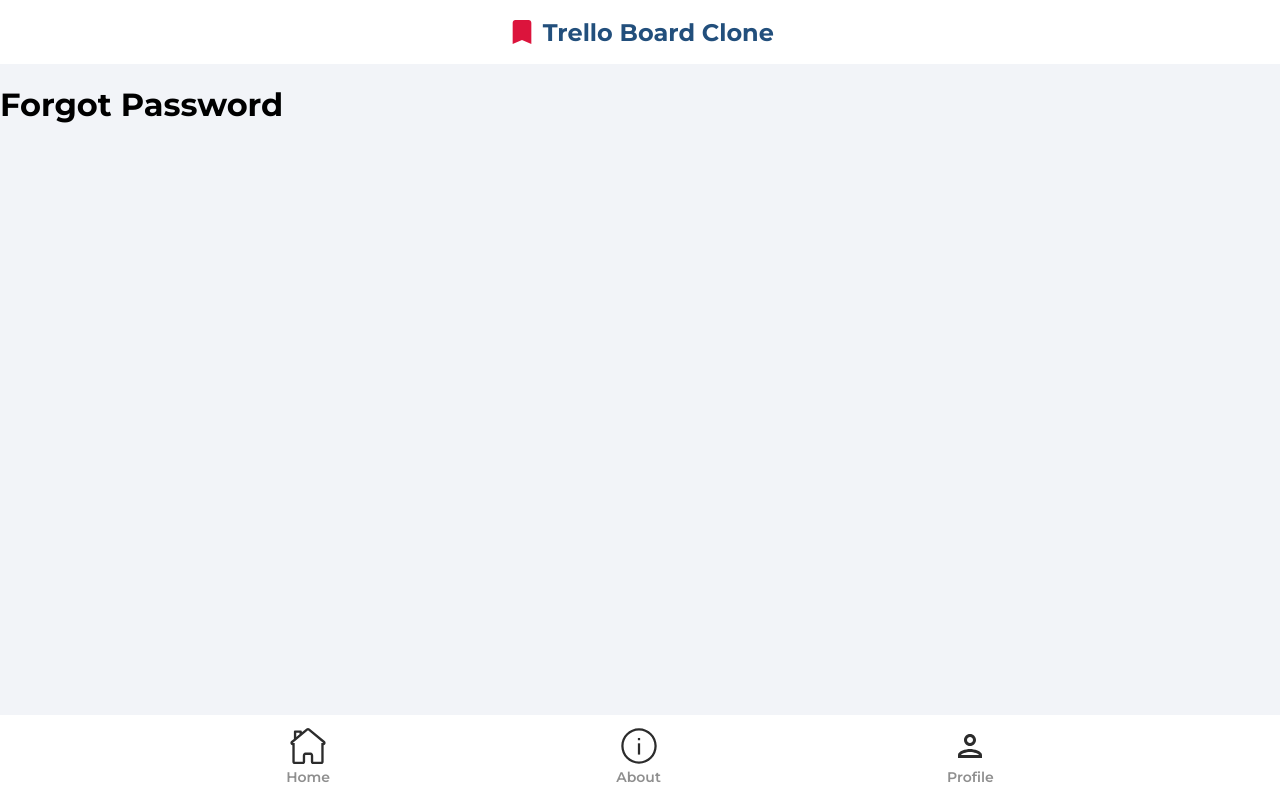
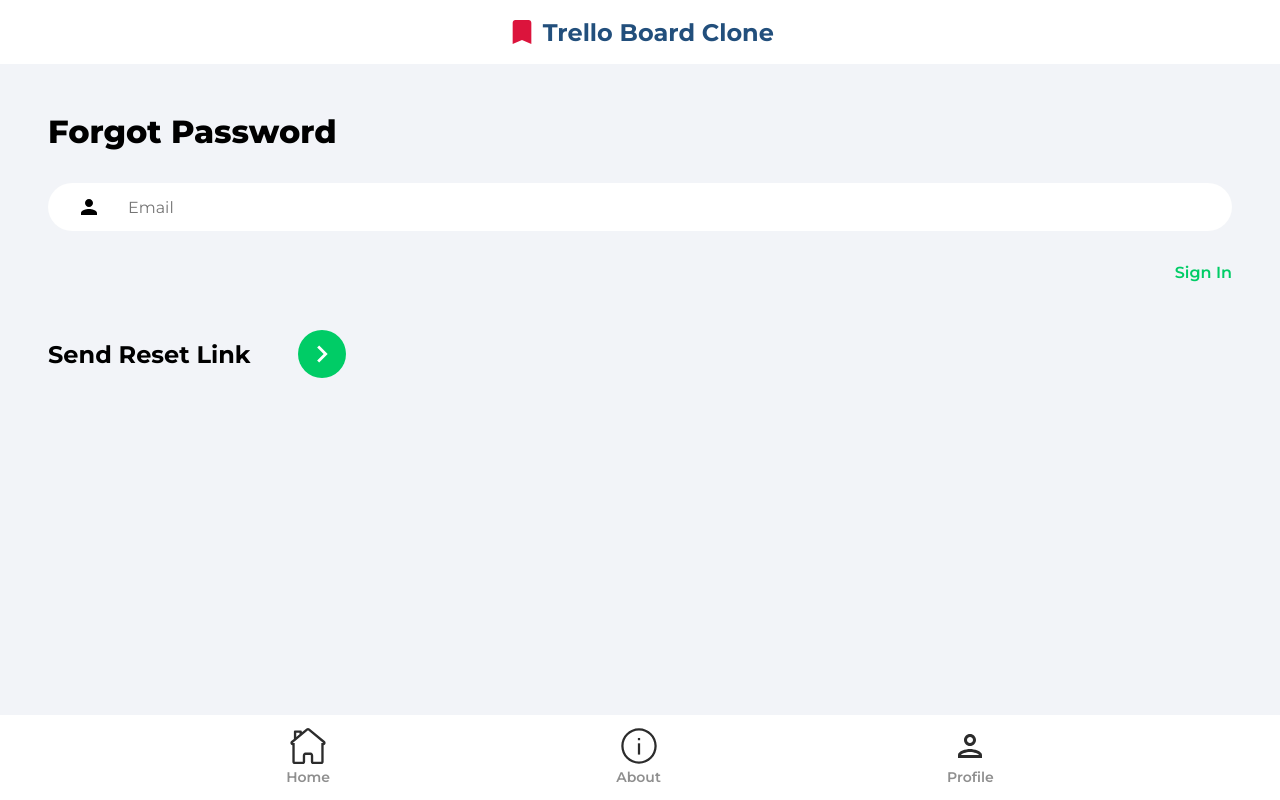
Before and after one commit to ostapyshyn/Trello, a React (Create React App) app: page /forgot-password in a window 1280 px wide. Built offline with nearby package versions, Linux system fonts and the light colour scheme; no server answers.

Commit message:
Fix forgot password

```diff
--- a/src/pages/ForgotPassword.jsx
+++ b/src/pages/ForgotPassword.jsx
@@ -1,11 +1,55 @@
-import React from 'react';
+import { useState } from 'react';
+import { Link } from 'react-router-dom';
+import { getAuth, sendPasswordResetEmail } from 'firebase/auth';
+import { toast } from 'react-toastify';
+import { ReactComponent as ArrowRightIcon } from '../assets/svg/keyboardArrowRightIcon.svg';
 
-const ForgotPassword = () => {
+function ForgotPassword() {
+  const [email, setEmail] = useState('');
+
+  const onChange = (e) => setEmail(e.target.value);
+
+  const onSubmit = async (e) => {
+    e.preventDefault();
+    try {
+      const auth = getAuth();
+      await sendPasswordResetEmail(auth, email);
+      toast.success('Email was sent');
+    } catch (error) {
+      toast.error('Could not send reset email');
+    }
+  };
+
   return (
-    <>
-      <h1>Forgot Password</h1>
-    </>
+    <div className="pageContainer">
+      <header>
+        <p className="pageHeader">Forgot Password</p>
+      </header>
+
+      <main>
+        <form onSubmit={onSubmit}>
+          <input
+            type="email"
+            className="emailInput"
+            placeholder="Email"
+            id="email"
+            value={email}
+            onChange={onChange}
+          />
+          <Link className="forgotPasswordLink" to="/sign-in">
+            Sign In
+          </Link>
+
+          <div className="signInBar">
+            <div className="signInText">Send Reset Link</div>
+            <button className="signInButton">
+              <ArrowRightIcon fill="#ffffff" width="34px" height="34px" />
+            </button>
+          </div>
+        </form>
+      </main>
+    </div>
   );
-};
+}
 
 export default ForgotPassword;
--- a/src/pages/SignUp.jsx
+++ b/src/pages/SignUp.jsx
@@ -61,7 +61,7 @@
 
         <form onSubmit={onSubmit}>
           <input
-            autocomplete="off"
+            autoComplete="off"
             type="text"
             className="nameInput"
             placeholder="Name"
@@ -70,7 +70,7 @@
             onChange={onChange}
           />
           <input
-            autocomplete="off"
+            autoComplete="off"
             type="email"
             className="emailInput"
             placeholder="Email"
```
